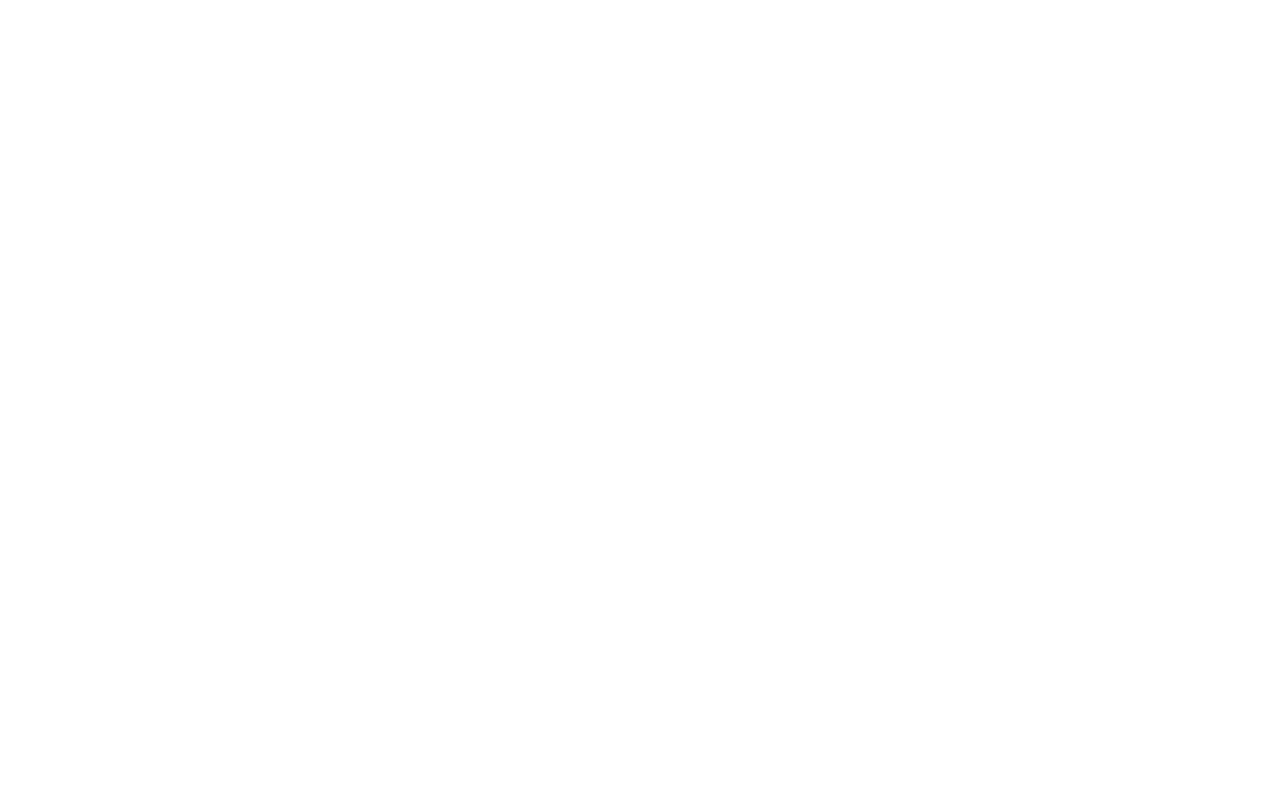
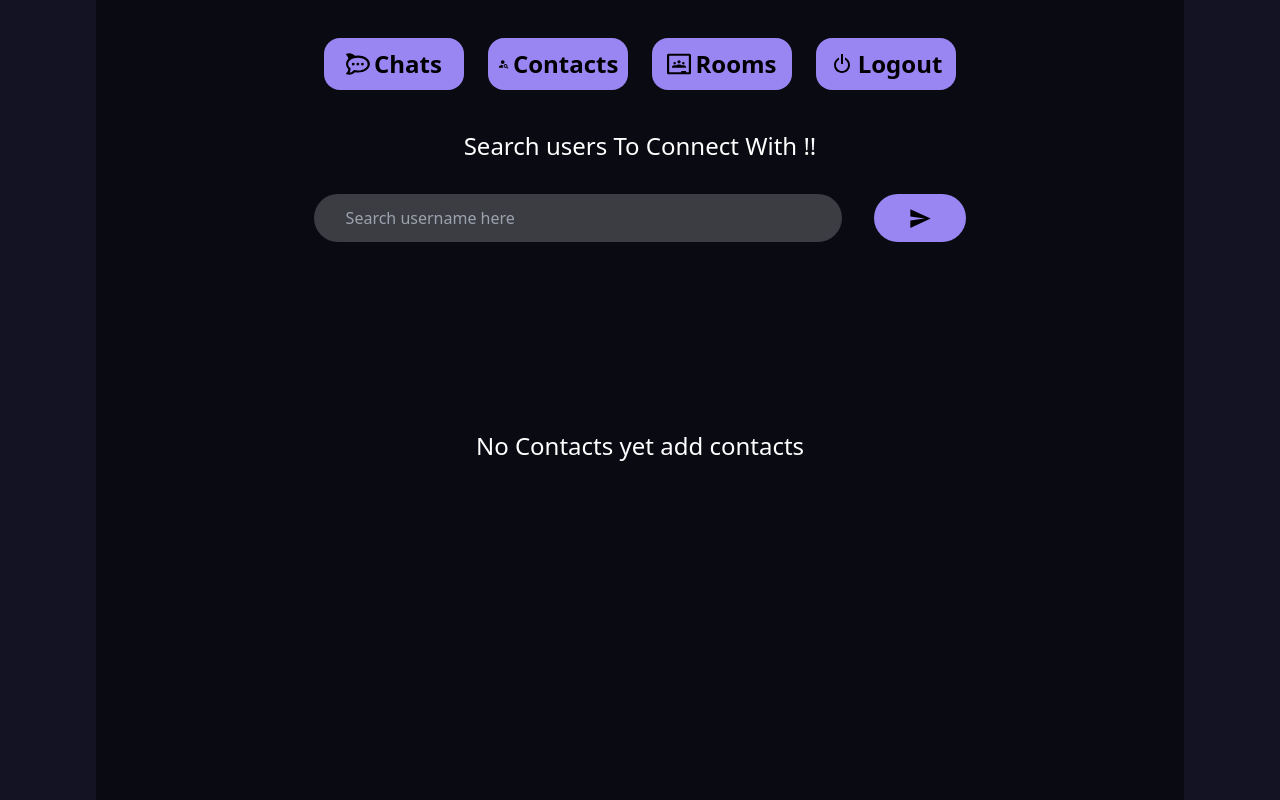
Before and after one commit to prathamshetty-10/HealthHuddle, a React (Vite) app in the folder client/: page /contacts in a window 1280 px wide. Before the commit this address had no page. Built offline with nearby package versions, Linux system fonts and the light colour scheme; no server answers; sample sign-in values are in the browser's storage.

Commit message:
adding ui for the contact management

```diff
--- a/client/src/App.jsx
+++ b/client/src/App.jsx
@@ -4,6 +4,7 @@
 import Register from './Pages/Register.jsx'
 import Login from './Pages/Login.jsx'
 import Home from './Pages/Home.jsx'
+import Contact from './Pages/Contact.jsx'
 
 function App() {
 
@@ -13,7 +14,7 @@
     <Routes>
       <Route path="/register" element={<Register/>}></Route>
       <Route path="/" element={<Login/>}></Route>
-
+      <Route path="/contacts" element={<Contact/>}></Route>
       <Route path="/home" element={<Home/>}></Route>
 
     </Routes>
--- /dev/null
+++ b/client/src/Pages/Contact.jsx
@@ -0,0 +1,86 @@
+import React from "react";
+import { useNavigate } from "react-router-dom";
+import {BiPowerOff} from 'react-icons/bi'
+import { FaRocketchat } from "react-icons/fa";
+import { SiGoogleclassroom } from "react-icons/si";
+import { MdPersonSearch } from "react-icons/md";
+import { useState } from "react";
+import { useEffect } from "react";
+import axios from "axios";
+import {IoMdSend} from 'react-icons/io'
+import { getContactsRoute } from "../utils/APIRoutes";
+function Contact(){
+    const [contacts,setContacts]=useState([]);
+    const [search,setSearch]=useState("");
+    const [currentuser,setCurrentUser]=useState(JSON.parse(localStorage.getItem("login-user")));
+    const navigate=useNavigate();
+    const handleClick1=async()=>{
+        localStorage.clear();
+        navigate("/");
+    }
+    function handleUserInput(e){
+
+        const {value}=e.target;
+        setSearch(value);
+
+    }
+    const func=async()=>{
+        if(currentuser){
+            const data=await axios.post(`${getContactsRoute}`,{
+                username:currentuser.username
+            });
+            console.log(data);
+            setContacts(data.data.contacts);
+
+
+        }
+        else{
+            navigate("/");
+        }
+    }
+
+    useEffect(()=>{
+        func();
+    },[])
+    return(
+        <div className="h-[100vh] w-[100vw] bg-[#131324] flex items-center justify-center">
+
+        <div className="h-[100vh] w-[85vw] bg-[#00000076] ">
+        <div className=" h-[10%] pt-[3rem] flex justify-center items-center gap-[1.5rem]">
+
+        <button onClick={handleClick1} className="flex items-center justify-center p-[0.4rem] lg:p-[0.6rem] bg-[#9a86f3] rounded-2xl text-2xl cursor-pointer hover:bg-[#ebe7ff] hover:text-blue-700 font-bold w-[140px]"><FaRocketchat className="mr-[4px]"/>Chats</button>
+        <button onClick={()=>navigate('/contacts')} className="flex items-center justify-center p-[0.4rem] lg:p-[0.6rem] bg-[#9a86f3] rounded-2xl text-2xl cursor-pointer hover:bg-[#ebe7ff] hover:text-blue-700 font-bold w-[140px]"><MdPersonSearch className="mr-[4px]"/>Contacts</button>
+        <button onClick={handleClick1} className="flex items-center justify-center p-[0.4rem] lg:p-[0.6rem] bg-[#9a86f3] rounded-2xl text-2xl cursor-pointer hover:bg-[#ebe7ff] hover:text-blue-700 font-bold w-[140px]"><SiGoogleclassroom className="mr-[4px]"/>Rooms</button>
+        <button onClick={handleClick1} className="flex items-center justify-center p-[0.4rem] lg:p-[0.6rem] bg-[#9a86f3] rounded-2xl text-2xl cursor-pointer hover:bg-[#ebe7ff] hover:text-blue-700 font-bold w-[140px]"><BiPowerOff className="mr-[4px]"/>Logout</button>
+
+
+
+        </div>
+        <div className="h-[90%] overflow-auto">
+            <div className="h-[300px] flex flex-col items-center justify-top mt-[50px] gap-[2rem]">
+                <h1 className="text-white text-2xl">Search users To Connect With !!</h1>
+                <form className="w-[60%] flex gap-[1rem] lg:gap-[2rem]" onSubmit={(e)=>{}}>
+                <input type="text" placeholder="Search username here" value={search} onChange={handleUserInput} className="w-[85%] h-[3rem] rounded-[2rem] px-[2rem] bg-[#ffffff34] text-white"/>
+                <button type="submit" className="w-[15%] bg-[#9a86f3] flex justify-center items-center rounded-[2rem] hover:bg-[#ebe7ff] hover:text-blue-700 transition-all duration-200"><IoMdSend size={25}/></button>
+
+
+            </form>
+            </div>
+            <div>
+            {
+                contacts.length==0?(<div className="text-white flex items-center justify-center text-2xl"><p>No Contacts yet add contacts</p> </div>):(contacts?.map((contact,index)=>{
+
+                }))
+            }
+
+
+            </div>
+
+
+        </div>
+
+        </div></div>
+    )
+
+}
+export default Contact;
--- a/client/src/Pages/Home.jsx
+++ b/client/src/Pages/Home.jsx
@@ -17,10 +17,10 @@
         <div className="h-[100vh] w-[100vw] bg-[#131324] flex items-center justify-center">
 
         <div className="h-[100vh] w-[85vw] bg-[#00000076] ">
-        <div className=" h-[50px] pt-[3rem] flex justify-center items-center gap-[1.5rem]">
+        <div className=" h-[10%] pt-[3rem] flex justify-center items-center gap-[1.5rem]">
 
         <button onClick={handleClick1} className="flex items-center justify-center p-[0.4rem] lg:p-[0.6rem] bg-[#9a86f3] rounded-2xl text-2xl cursor-pointer hover:bg-[#ebe7ff] hover:text-blue-700 font-bold w-[140px]"><FaRocketchat className="mr-[4px]"/>Chats</button>
-        <button onClick={handleClick1} className="flex items-center justify-center p-[0.4rem] lg:p-[0.6rem] bg-[#9a86f3] rounded-2xl text-2xl cursor-pointer hover:bg-[#ebe7ff] hover:text-blue-700 font-bold w-[140px]"><MdPersonSearch className="mr-[4px]"/>Contacts</button>
+        <button onClick={()=>navigate('/contacts')} className="flex items-center justify-center p-[0.4rem] lg:p-[0.6rem] bg-[#9a86f3] rounded-2xl text-2xl cursor-pointer hover:bg-[#ebe7ff] hover:text-blue-700 font-bold w-[140px]"><MdPersonSearch className="mr-[4px]"/>Contacts</button>
         <button onClick={handleClick1} className="flex items-center justify-center p-[0.4rem] lg:p-[0.6rem] bg-[#9a86f3] rounded-2xl text-2xl cursor-pointer hover:bg-[#ebe7ff] hover:text-blue-700 font-bold w-[140px]"><SiGoogleclassroom className="mr-[4px]"/>Rooms</button>
         <button onClick={handleClick1} className="flex items-center justify-center p-[0.4rem] lg:p-[0.6rem] bg-[#9a86f3] rounded-2xl text-2xl cursor-pointer hover:bg-[#ebe7ff] hover:text-blue-700 font-bold w-[140px]"><BiPowerOff className="mr-[4px]"/>Logout</button>
 
@@ -28,7 +28,7 @@
 
         </div>
 
-        <div className="flex items-center justify-center"><Welcome currentuser={currentuser}/></div>
+        <div className="flex items-center justify-center h-[90%]"><Welcome currentuser={currentuser}/></div>
 
         </div>
 
--- a/client/src/utils/APIRoutes.js
+++ b/client/src/utils/APIRoutes.js
@@ -1,4 +1,5 @@
 const host="http://localhost:5000";
 const registerRoute=`${host}/api/auth/register`;
 const loginRoute=`${host}/api/auth/login`;
-export {registerRoute,loginRoute}
+const getContactsRoute=`${host}/api/auth/getcontacts`;
+export {registerRoute,loginRoute,getContactsRoute}
```
